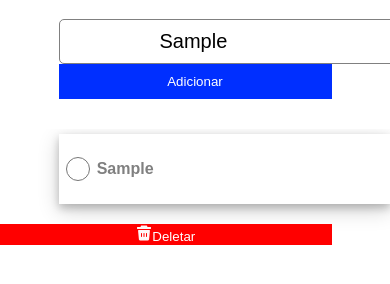
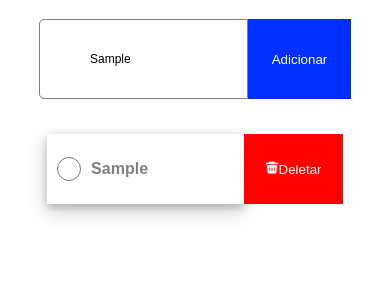
Before and after one commit to DevidSouza/Lista-de-Tarefas, a plain HTML site: page index.html in a window 390 px wide. Both pictures are taken after typing "Sample" into the empty fields and a click on the button "Adicionar". Shown: the part 66-350 px from the top of the page. Drawn offline with Linux system fonts and the light colour scheme.

Commit message:
Adicionando Media Queries

```diff
--- a/estilocss.css
+++ b/css/estilocss.css
@@ -34,7 +34,7 @@ h1{
     font-size: 20px;
     border: 1px solid grey;
     border-radius: 5px 0 0 5px;
-    padding-left: 100px;
+    padding-left: 50px;
 }
 
 /* PSEUDO-CLASSE QUE MANIPULA O PLACEHOLDER */
--- /dev/null
+++ b/css/media_queries.css
@@ -0,0 +1,147 @@
+@media only screen and (max-width: 990px) {
+
+    .input {
+        flex: 60%;
+        font-size: 20px;
+    }
+
+    .add-button {
+        flex: 7%;
+        background-color: rgb(0, 47, 255);
+        color: white;
+        border: 0
+    }
+
+}
+
+@media only screen and (max-width: 800px) {
+
+    .input {
+        flex: 45%;
+        font-size: 15px;
+    }
+
+    .add-button {
+        flex: 15%;
+        background-color: rgb(0, 47, 255);
+        color: white;
+        border: 0
+    }
+
+    .tarefa-e-button-del{
+        flex: 45%;
+        margin-left: 15%;
+    }
+
+    .btn-checkout{
+        flex: 15%;
+    }
+
+    .tarefa{
+        flex: 70%;
+    }
+
+    .del-button{
+        flex: 10%;
+        margin-right: 15%;
+    }
+}
+
+@media only screen and (max-width: 700px) {
+
+    .input {
+        flex: 50%;
+        font-size: 15px;
+        padding-left: 50px;
+    }
+
+    .add-button {
+        flex: 25%;
+        background-color: rgb(0, 47, 255);
+        color: white;
+        border: 0
+    }
+
+    .tarefa-e-button-del{
+        flex: 50%;
+        margin-left: 15%;
+    }
+
+    .del-button{
+        flex: 15%;
+        margin-right: 15%;
+    }
+}
+
+@media only screen and (max-width: 600px) {
+
+    .input-button{
+        margin-left: 14%;
+        margin-right: 14%;
+    }
+
+    .input {
+        flex: 30%;
+        font-size: 15px;
+        padding-left: 50px;
+    }
+
+    .add-button {
+        flex: 7%;
+        background-color: rgb(0, 47, 255);
+        color: white;
+        border: 0
+    }
+
+    .tarefa-e-button-del{
+        flex: 45%;
+        margin-left: 12%;
+    }
+
+    .del-button{
+        flex: 20%;
+        margin-right: 12%;
+    }
+}
+
+@media only screen and (max-width: 500px) {
+
+    .input-button{
+        margin-left: 10%;
+        margin-right: 10%;
+    }
+
+    .input {
+        flex: 20%;
+        font-size: 14px;
+        padding-left: 50px;
+    }
+
+    .add-button {
+        flex: 7%;
+        background-color: rgb(0, 47, 255);
+        color: white;
+        border: 0
+    }
+}
+
+@media only screen and ( max-width: 425px) {
+
+    .input-button{
+        margin-left: 10%;
+        margin-right: 10%;
+    }
+
+    .input {
+        flex: 20%;
+        font-size: 12px;
+        padding-left: 50px;
+    }
+
+    .add-button {
+        flex: 5%;
+        background-color: rgb(0, 47, 255);
+        color: white;
+        border: 0
+    }
+}
--- a/index.html
+++ b/index.html
@@ -5,7 +5,8 @@
     <meta charset="UTF-8">
     <meta http-equiv="X-UA-Compatible" content="IE=edge">
     <meta name="viewport" content="width=device-width, initial-scale=1.0">
-    <link rel="stylesheet" href="estilocss.css">
+    <link rel="stylesheet" href="css/estilocss.css">
+    <link rel="stylesheet" href="css/media_queries.css">
     <title>Lista de Tarefas</title>
 </head>
 
@@ -17,7 +18,7 @@
 
         <div id="div" class="input-button">
             <input class="input" id="input" type="text" placeholder="Digite sua tarefa">
-            <button onclick="add_tarefa()" id="add-button" class="add-button">Adicionar</button>
+            <button onclick="add_task()" id="add-button" class="add-button">Adicionar</button>
         </div>
     </section>
 
--- a/main.js
+++ b/main.js
@@ -9,13 +9,13 @@ document.addEventListener('keydown', (e)=> {
 });
 
 
-function add_tarefa() {
+function add_task() {
     let input = String(document.getElementById("input").value);
     let capitaliza = input;
     if (input !== '') {
         capitaliza = input[0].toUpperCase() + input.substring(1);
     };
-    todas_as_tarefas.unshift("<div onclick='executa_complete_task()' id='item" + id + "' class='tarefa-e-button-del'><input id='btn-checkout" + id + "' class='btn-checkout' name='card' type='radio'><div id='tarefa" + id + "' class='tarefa'><h4 id='texto" + id + "' class='texto'>" + capitaliza + "</h4></div></div><button onclick='executa_del_tarefa()' id='button" + id + "' class='del-button'><img src='icons/lixeira.png'style='max-width: 15%; color: white;'>Deletar</button>");
+    todas_as_tarefas.unshift("<div onclick='execute_complete_task()' id='item" + id + "' class='tarefa-e-button-del'><input id='btn-checkout" + id + "' class='btn-checkout' name='card' type='radio'><div id='tarefa" + id + "' class='tarefa'><h4 id='texto" + id + "' class='texto'>" + capitaliza + "</h4></div></div><button onclick='execute_del_task()' id='button" + id + "' class='del-button'><img src='icons/lixeira.png'style='max-width: 15%; color: white;'>Deletar</button>");
 
     document.getElementById("area-tarefa").innerHTML = ''
 
@@ -26,12 +26,12 @@ function add_tarefa() {
 };
 
 // CAPTURA ID DE UMA TAG FILHO E DELETA
-function executa_del_tarefa() {
+function execute_del_task() {
     let area_tarefa = document.getElementById('area-tarefa');
-    area_tarefa.onclick = area_tarefa.addEventListener('click', del_tarefa)
+    area_tarefa.onclick = area_tarefa.addEventListener('click', del_task)
 }
 
-function del_tarefa(e) {
+function del_task(e) {
     let button_id = String(e.target.id);
     let item_id = String("item" + get_number(button_id));
 
@@ -67,7 +67,7 @@ function get_number(str) {
 // =============================================================
 
 
-function executa_complete_task() {
+function execute_complete_task() {
     let area_tarefa = document.getElementById('area-tarefa');
     area_tarefa.onclick = area_tarefa.addEventListener('click', complete_task);
 }
```
Also changed, not shown: responsive.css (deleted).
